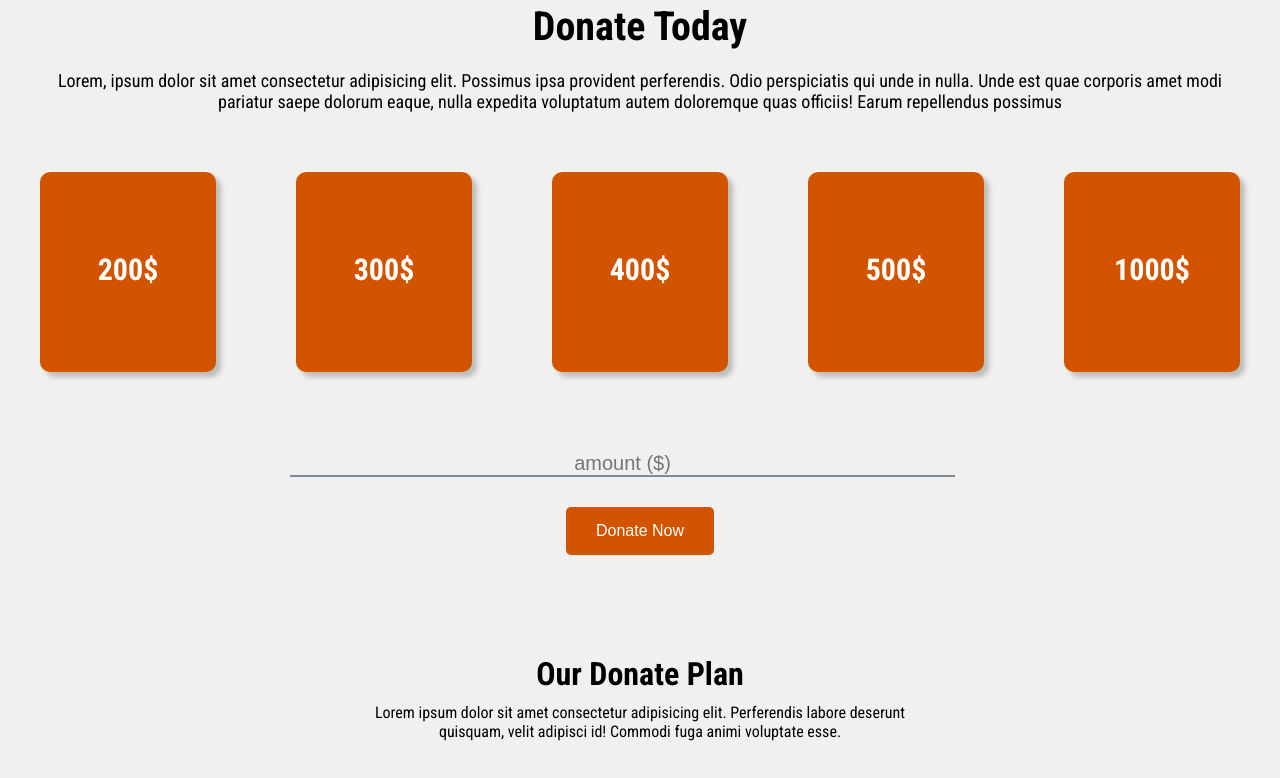
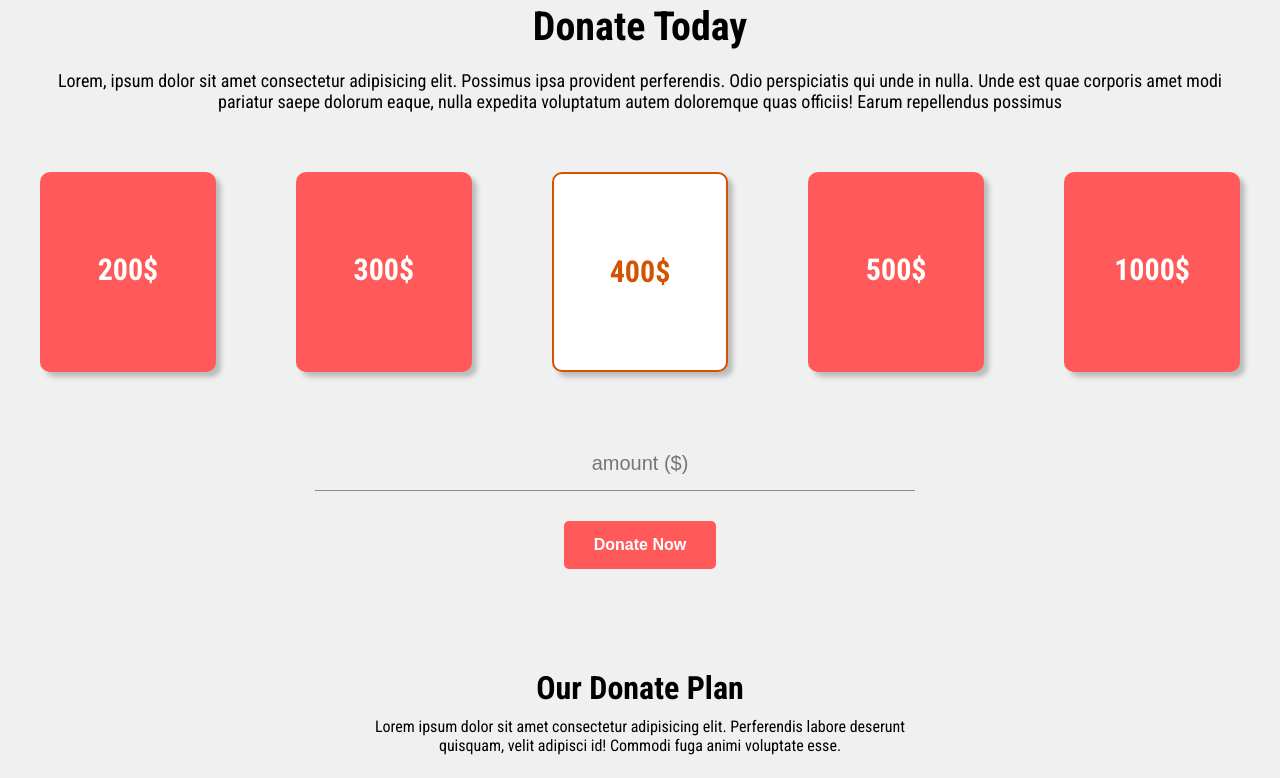
Before and after one commit to GaziMamur/Donate-Today, a plain HTML site: page index.html in a window 1280 px wide. Shown: the part 747-1525 px from the top of the page. Drawn offline with Linux system fonts and the light colour scheme.

Commit message:
edit some section

```diff
--- a/index.html
+++ b/index.html
@@ -18,7 +18,8 @@
             <h1 class="banneer-heading">
                 <span class="banner-span">People</span> Have helped many people through <br> their diffcult times</h1>
 
-                <p class="banner-p">We give freedom for everyone to open a campaing with humaintarian golas,regardless of their religion ,we can help fellow human beings</p>
+                <p class="banner-p">We give freedom for everyone to open a campaing with humaintarian golas,regardless of their religion ,we can help fellow human beings <br>
+                    Please, donate today to help Anglicare Victoria provide vital Emergency Relief Services to families in desperate.</p>
 
             <div class="banner-btn">
                 <a href="#">DONATE NOW</a>
@@ -32,23 +33,31 @@
             pariatur saepe dolorum eaque, nulla expedita voluptatum autem doloremque quas officiis! Earum repellendus possimus
         </p>
         </div>
+
         <div class="donate-box">
                    <div class="donate-amount">
                       <span>200$</span>
                    </div>
+
                     <div class="donate-amount">
                         <span>300$</span>
                     </div>
-            <div class="donate-amount">
+
+                   <div class="donate-amount-3">
                      <span>400$</span>
                   </div>
+
                   <div class="donate-amount">
                     <span class="amount">500$</span>
                  </div>
+
                     <div class="donate-amount">
                         <span>1000$</span>
                     </div>
+
         </div>
+
+
             <div class="donate">
                 <div  class="donate-other-amount">
                     <input type="text" name="Amount" placeholder="amount ($)">
@@ -66,17 +75,20 @@
                 <h1>Our Donate Plan</h1>
                 <p>Lorem ipsum dolor sit amet consectetur adipisicing elit. Perferendis labore deserunt <br> quisquam, velit adipisci id! Commodi fuga animi voluptate esse.</p>
             </div>
+
             <div class="donation-plan">
                 <div class="donation-box-1">
                     <img  src="images/icons/rice.png" alt="Food">
                     <h2 class="donation-heading">Food For A Family</h2>
                     <p class="donation-p">Lorem ipsum dolor sit, amet consectetur adipisicing elit. Exercitationem a maxime omnis illo voluptate, eaque aperiam perspiciatis accusamus quidem iste libero eius laborum autem tempora sed nemo. Voluptate corrupti quo molestias culpa porro magni omnis obcaecati autem rerum, rem quasi.</p>
                 </div>
+
                 <div class="donation-box-2">
                     <img src="images/icons/family.png" alt="Food">
                     <h2 class="donation-heading">Food For A Family</h2>
                     <p class="donation-p">Lorem ipsum dolor sit, amet consectetur adipisicing elit. Exercitationem a maxime omnis illo voluptate, eaque aperiam perspiciatis accusamus quidem iste libero eius laborum autem tempora sed nemo. Voluptate corrupti quo molestias culpa porro magni omnis obcaecati autem rerum, rem quasi.</p>
                 </div>
+
                 <div class="donation-box-3">
                     <img src="images/icons/education.png" alt="Food">
                     <h2 class="donation-heading">Food For A Family</h2>
--- a/style.css
+++ b/style.css
@@ -75,11 +75,27 @@ body{
     height: 200px;
     margin: 0 40px;
     padding-top: 80px;
-    background-color:#D35400;
+    background-color:#ff5959;
     border-radius: 10px;
     cursor: pointer;
+    box-shadow: 5px 5px 5px   rgb(187, 187, 187);
+}
+.donate-box .donate-amount-3{
+    width: 200px;
+    height: 200px;
+    margin: 0 40px;
+    padding-top: 80px;
+    background-color:#fff;
+    color: #D35400;
+    border: 2px solid #D35400;
+    border-radius: 10px;
+    cursor: pointer;
+    font-size: 30px;
+    font-weight: 700;
     box-shadow: 5px 5px 5px  rgb(187, 187, 187);
+    cursor: pointer;
 }
+
  .donate-text-part h1{
     font-size: 40px;
  }
@@ -106,17 +122,24 @@ body{
 
 }
 .donate{
-    width: 700px;
+    width: 100%;
     margin: 0 auto;
 }
 .donate-other-amount input{
     background-color: #f0f0f0;
     border-style: hidden;
     outline: none;
-    padding: 0 200px;
-    border-bottom: 2px solid #808B96;
+    width: 600px;
+    padding-bottom: 15px;
+    border-bottom: 1px solid #808B96;
     text-align: center;
     font-size: 20px;
+}
+.donate-other-amount ::placeholder{
+    text-align: center;
+    padding-left: 50px;
+    padding-bottom: 20px;
+
 
 }
 .amount-btn{
@@ -127,9 +150,10 @@ body{
 }
 .amount-btn button{
     padding: 15px 30px;
-    background-color: #D35400;
+    background-color: #ff5959;
     font-size: 16px;
     color: #fff;
+    font-weight: 700;
     border: none;
     cursor: pointer;
     border-radius: 5px;
@@ -142,7 +166,7 @@ body{
     display: flex;
     justify-content: center;
     align-items: center;
-    margin-top: 40px;
+    margin-top: 70px;
 
 }
 .donation-text h1{
@@ -266,6 +290,8 @@ body{
     border-spacing: 0;
     border-style: none;
     background-color: #ff5959;
+    color: #fff;
+    font-weight: 700;
     position: absolute;
     cursor: pointer;
 
@@ -287,6 +313,7 @@ body{
     padding-bottom: 10px;
 }
 .footer-section p{
-    font-size: 16px;
+    color: #ddd;
+    font-size: 12px;
     padding-top: 15px 0;
 }
```
Lines whose indentation alone changed are shown as unchanged.
